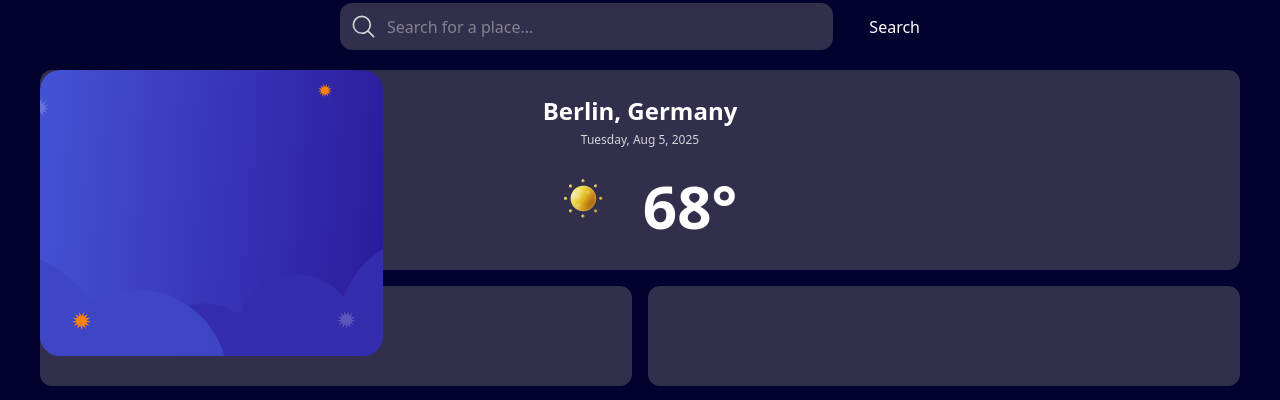
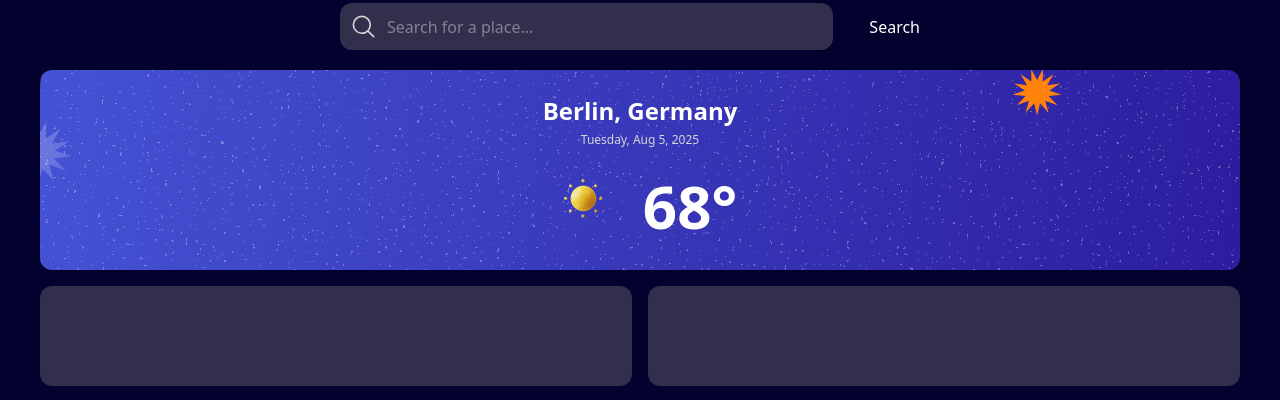
Before and after one commit to fcbvttn123/weather-app, a React (Vite) app: page / in a window 1280 px wide. Shown: the part 173-573 px from the top of the page. Built offline with nearby package versions, Linux system fonts and the light colour scheme; no server answers.

Commit message:
The background image for the first tile of the today's forecast is finished

```diff
--- a/src/components/TodayForecast.jsx
+++ b/src/components/TodayForecast.jsx
@@ -5,12 +5,13 @@ export function TodayForecast() {
   return (
     <div className="px-[40px] mt-[20px]">
       <div className="grid gap-4 grid-cols-2">
-        <div className="relative w-full p-[10px] bg-n-700 rounded-xl col-span-2 min-h-[200px]">
-          <img
-            alt="bgTodaySmall"
-            srcset={bgTodaySmall}
-            className="absolute inset-0 rounded-xl"
-          />
+        <div
+          className="w-full p-[10px] bg-n-700 rounded-xl col-span-2 min-h-[200px] bg-cover bg-center bg-no-repeat"
+          style={{
+            backgroundImage: `url(${bgTodaySmall})`,
+            backgroundPositionY: "-50px",
+          }}
+        >
           <p className="font-bold text-2xl text-center mt-[15px] text-n-0">
             Berlin, Germany
           </p>
```
